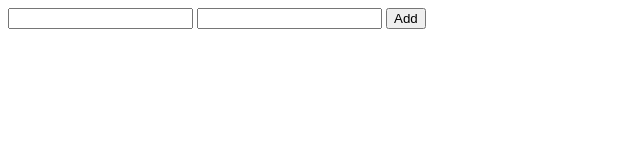
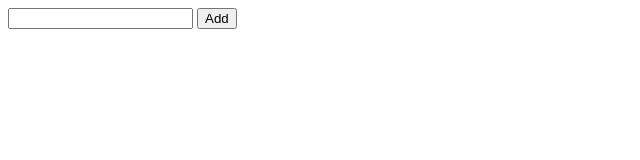
Before and after one commit to HandzOn/Rocketseat_Starter_Javascript, a plain HTML site: page index.html in a window 1280 px wide. Shown: the whole page, without its empty margins (0-640 px from the left). Drawn offline with Linux system fonts and the light colour scheme.

Commit message:
Manipulating DOM

```diff
--- a/index.html
+++ b/index.html
@@ -9,12 +9,11 @@
 </head>
 <body>
 <div id="app">
-    <input type="text" id="name" name="name"/>
-    <input type="text" id="name2" name="name"/>
+    <input type="text" id="name" name="name" class="name"/>
     <button class="button">Add</button>
 </div>
 <script>
-    var inputElement = document.getElementsByTagName('input')[0];
+    var inputElement = document.getElementsByClassName('name');
     console.log(inputElement);
 </script>
 </body>
```
